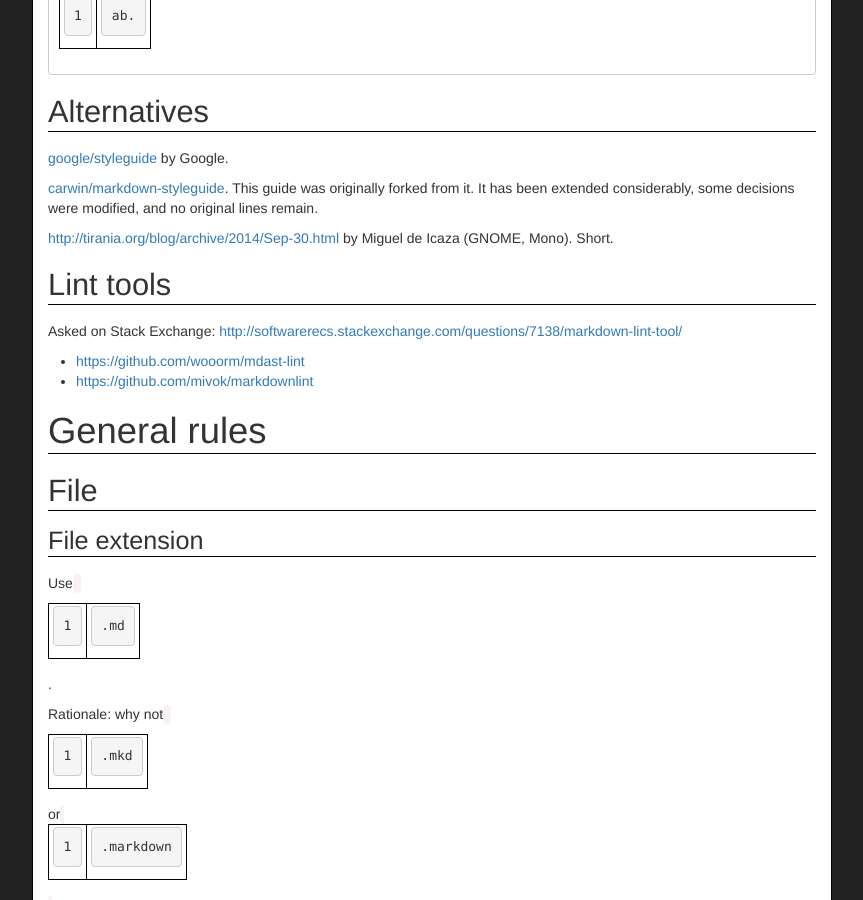
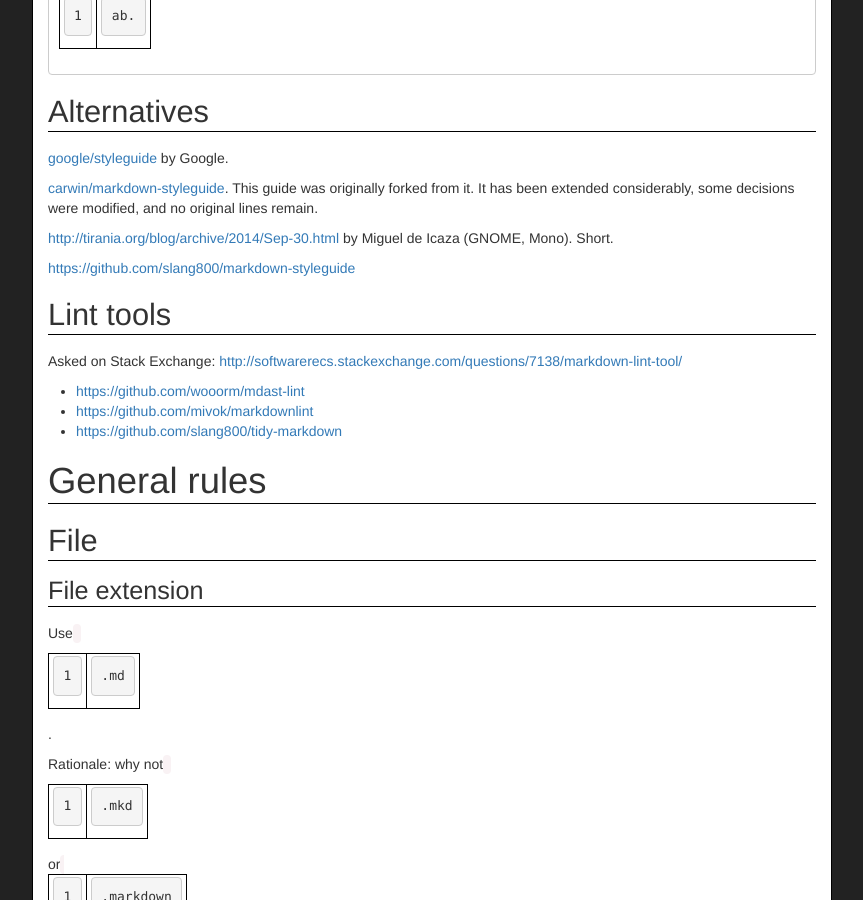
Before and after one commit to cirosantilli/markdown-style-guide, a Jekyll site: the page built from index.md, in a window 1280 px wide and 900 px high, scrolled down 5532 px. Shown: the whole window, without its empty margins (208-1071 px from the left). Built offline with Jekyll 4.4.1, drawn with Linux system fonts in a browser that asks for light colours; nearby versions of some CDN libraries.

Commit message:
slang800 style and lint

```diff
--- a/index.md
+++ b/index.md
@@ -151,12 +151,15 @@ some decisions were modified, and no original lines remain.
 
 <http://tirania.org/blog/archive/2014/Sep-30.html> by Miguel de Icaza (GNOME, Mono). Short.
 
+<https://github.com/slang800/markdown-styleguide>
+
 ### Lint tools
 
 Asked on Stack Exchange: <http://softwarerecs.stackexchange.com/questions/7138/markdown-lint-tool/>
 
 - <https://github.com/wooorm/mdast-lint>
 - <https://github.com/mivok/markdownlint>
+- <https://github.com/slang800/tidy-markdown>
 
 ## General rules
 
```
